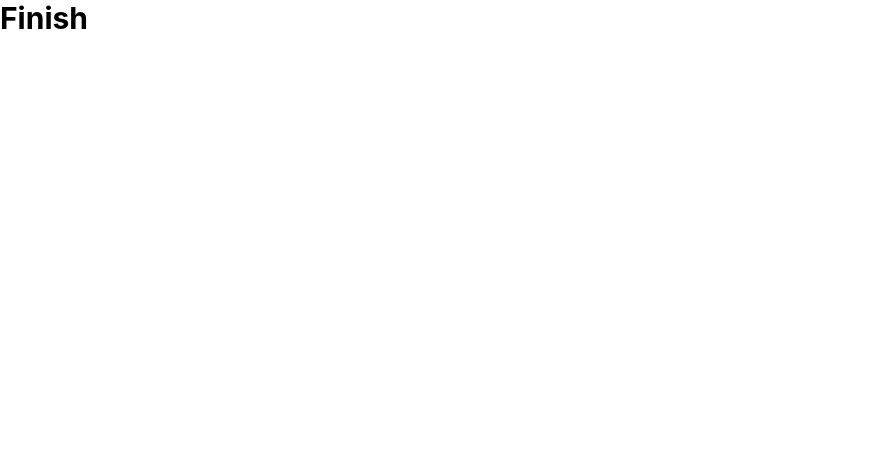
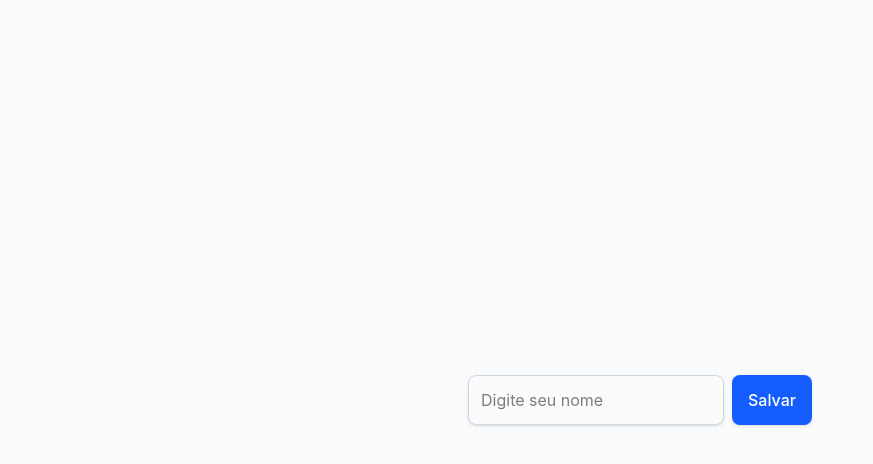
Before and after one commit to Larand26/Controle-Pedidos-Front, a React (Vite) app: page / in a window 1280 px wide. Shown: the top 464 px of the page, without its empty margins (0-873 px from the left). Built offline with nearby package versions, Linux system fonts and the light colour scheme.

Commit message:
style: cria popup

```diff
--- /dev/null
+++ b/src/components/popup/Popup.tsx
@@ -0,0 +1,67 @@
+import React from "react";
+
+type PopupProps = {
+  isOpen: boolean;
+  onClose: () => void;
+  title?: string;
+  children: React.ReactNode;
+};
+
+export default function Popup({
+  isOpen,
+  onClose,
+  title,
+  children,
+}: PopupProps) {
+  // Se não estiver aberto, não renderiza nada para evitar ocupar espaço
+  if (!isOpen) return null;
+
+  return (
+    // Container principal: cobre a tela e centraliza. Adiciona transição de opacidade geral.
+    <div
+      className={`fixed inset-0 z-50 flex items-center justify-center p-4 transition-opacity duration-300 ${isOpen ? "opacity-100" : "opacity-0"}`}
+    >
+      {/* Overlay: Fundo escuro com desfoque. Fecha ao clicar fora. */}
+      <div
+        className="absolute inset-0 bg-black/60 backdrop-blur-sm transition-opacity"
+        onClick={onClose}
+      ></div>
+
+      {/* Caixa do Modal: Agora com fundo cinza claro e animação de escala/opacidade */}
+      <div
+        className={`relative w-full max-w-md transform rounded-2xl p-6 shadow-2xl transition-all duration-300 ease-out bg-zinc-100 dark:bg-zinc-800 border border-zinc-200 dark:border-zinc-700 ${isOpen ? "opacity-100 scale-100" : "opacity-0 scale-95"}`}
+      >
+        {/* Cabeçalho do Popup */}
+        <div className="flex items-center justify-between mb-4">
+          <h3 className="text-xl font-semibold text-zinc-900 dark:text-zinc-100">
+            {title}
+          </h3>
+
+          {/* Botão de Fechar (X) */}
+          <button
+            onClick={onClose}
+            className="rounded-full p-2 text-zinc-400 hover:bg-zinc-200 hover:text-zinc-600 dark:hover:bg-zinc-700 dark:hover:text-zinc-200 transition-colors"
+            aria-label="Fechar"
+          >
+            <svg
+              className="h-5 w-5"
+              fill="none"
+              viewBox="0 0 24 24"
+              stroke="currentColor"
+            >
+              <path
+                strokeLinecap="round"
+                strokeLinejoin="round"
+                strokeWidth={2}
+                d="M6 18L18 6M6 6l12 12"
+              />
+            </svg>
+          </button>
+        </div>
+
+        {/* Conteúdo (children) - Ajustado para fundo cinza */}
+        <div className="text-zinc-700 dark:text-zinc-200">{children}</div>
+      </div>
+    </div>
+  );
+}
--- a/src/page/Finish.tsx
+++ b/src/page/Finish.tsx
@@ -1,7 +1,25 @@
+import { useState } from "react";
+
 export default function Finish() {
+  // Estado para controlar se o popup está aberto ou fechado
+  const [isPopupOpen, setIsPopupOpen] = useState(false);
+
   return (
-    <div className="text-3xl font-bold">
-      <h1>Finish</h1>
+    <div className="flex flex-col items-center justify-center h-screen bg-gray-50">
+      {/* Container do Input e Botão */}
+      <div className="flex gap-2">
+        <input
+          type="text"
+          placeholder="Digite seu nome"
+          className="border border-gray-300 rounded-lg p-3 w-64 shadow-sm focus:outline-none focus:ring-2 focus:ring-blue-500 focus:border-blue-500 transition-all"
+        />
+        <button
+          onClick={() => setIsPopupOpen(true)}
+          className="bg-blue-600 text-white px-4 py-2 rounded-lg font-medium hover:bg-blue-700 transition-colors shadow-sm"
+        >
+          Salvar
+        </button>
+      </div>
     </div>
   );
 }
```
